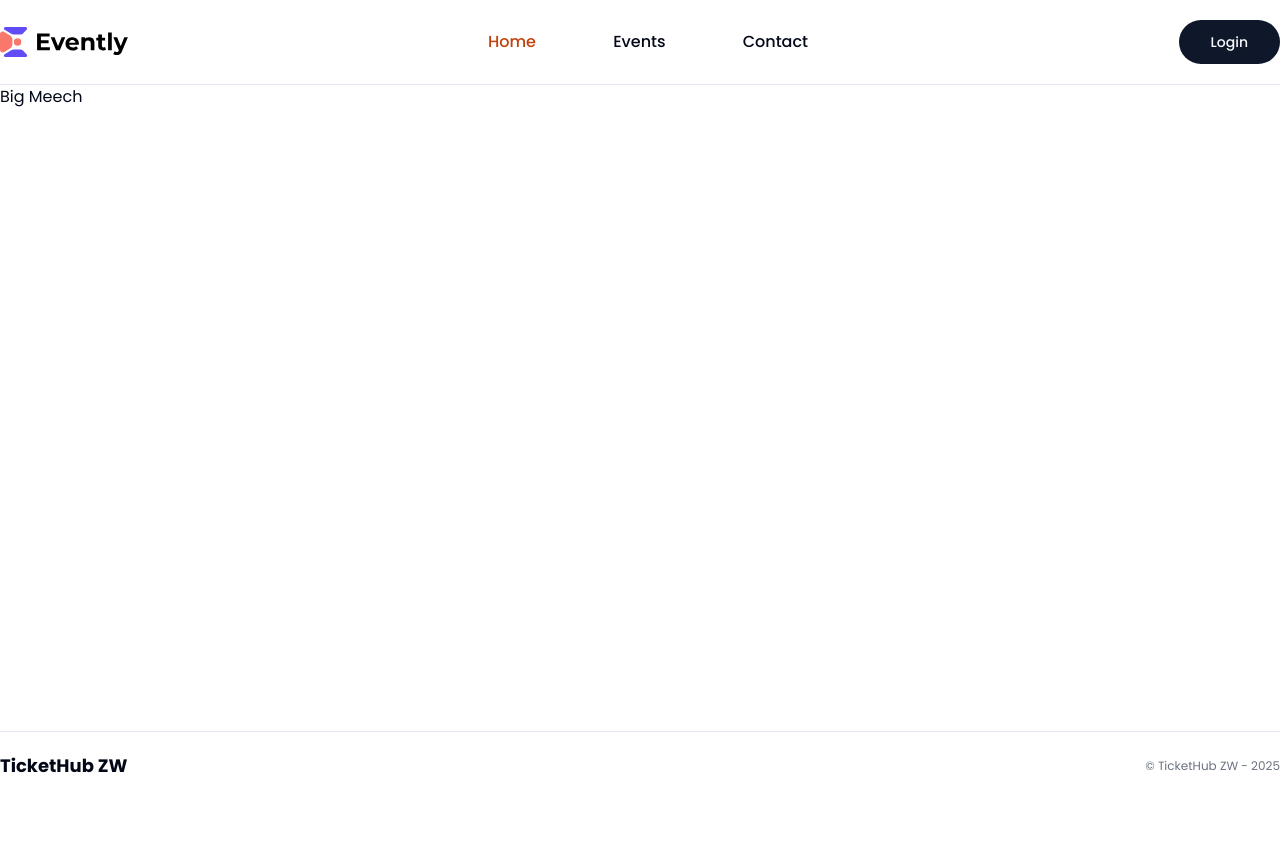
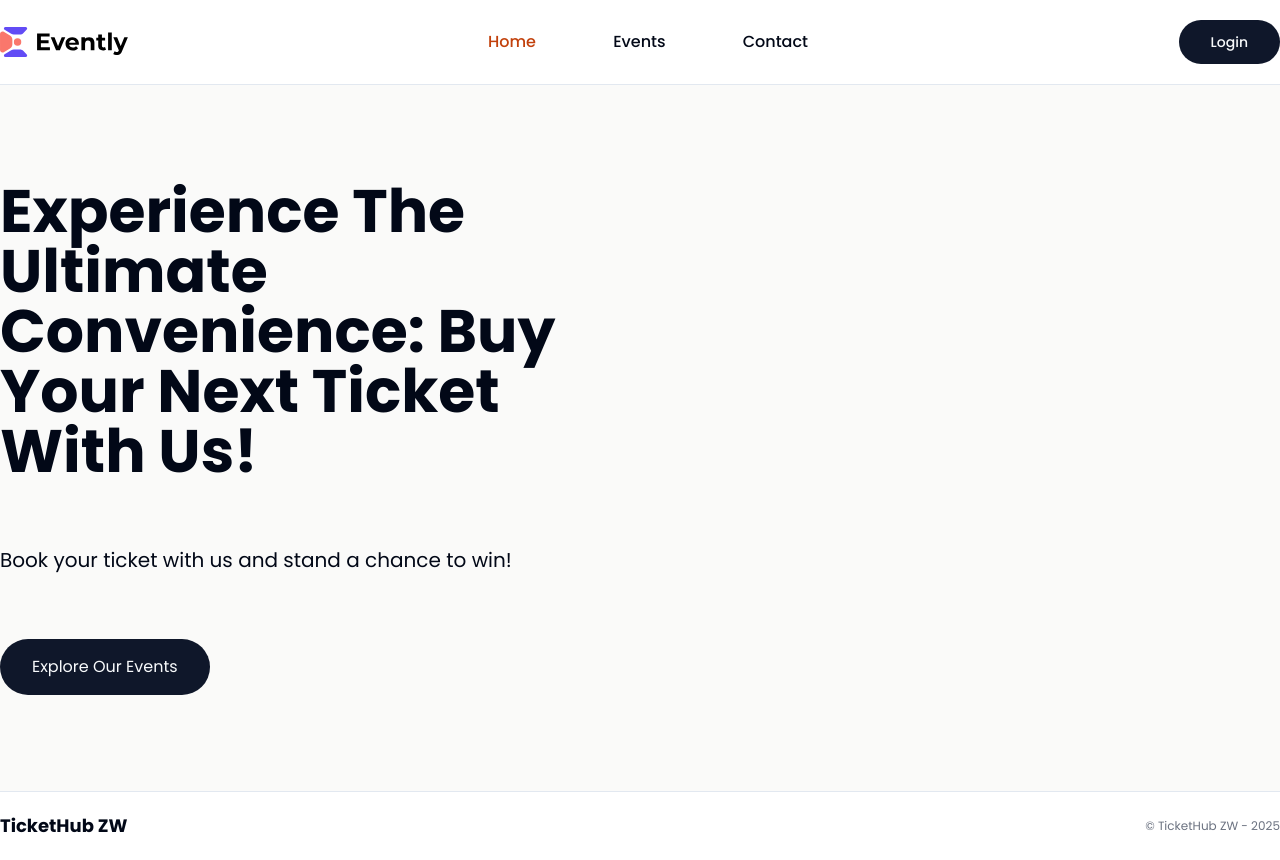
Before and after one commit to jaure-94/tickethub-website, a Next.js app: page / in a window 1280 px wide. Before the commit the page ends 800 px from the top, so only its background shows below. Built offline with nearby package versions, Linux system fonts and the light colour scheme; no server answers.

Commit message:
create hero section

```diff
--- /dev/null
+++ b/src/app/(root)/(components)/HomePage.tsx
@@ -0,0 +1,29 @@
+import { Button } from '@/components/ui/button'
+import Link from 'next/link'
+import { FC } from 'react'
+
+type Props = {}
+
+const HomePage: FC = (props: Props) => {
+  return (
+    <section className="bg-stone-50 wrapper py-10 md:py-16 lg:py-24">
+      <div className="grid grid-cols-1 gap-5 md:grid-cols-2 2xl:gap-0">
+        <div className="flex flex-col justify-center gap-10 md:gap-16">
+          <h1 className="text-3xl md:text-3xl lg:text-5xl xl:text-6xl font-bold leading-10 md:leading-normal lg:leading-normal">
+            Experience The Ultimate Convenience: Buy Your Next Ticket With Us!
+          </h1>
+          <p className="p-regular-20">
+            Book your ticket with us and stand a chance to win!
+          </p>
+          <Button size="lg" asChild className="rounded-full h-14 text-base font-normal leading-6 w-full sm:w-fit">
+            <Link href="#events">
+              Explore Our Events
+            </Link>
+          </Button>
+        </div>
+      </div>
+    </section>
+  )
+}
+
+export default HomePage
--- a/src/app/(root)/page.tsx
+++ b/src/app/(root)/page.tsx
@@ -1,10 +1,9 @@
-import { Button } from "@/components/ui/button";
-import Image from "next/image";
+import HomePage from "@/app/(root)/(components)/HomePage";
 
 export default function Home() {
   return (
     <>
-      <h1>Big Meech</h1>
+      <HomePage />
     </>
   );
 }
--- a/src/app/globals.css
+++ b/src/app/globals.css
@@ -68,8 +68,6 @@
 
 * {
   list-style: none;
-  padding: 0;
-  margin: 0;
   scroll-behavior: smooth;
 }
 
--- a/src/app/layout.tsx
+++ b/src/app/layout.tsx
@@ -6,7 +6,7 @@ import { ClerkProvider, SignedIn, SignedOut, SignIn } from "@clerk/nextjs";
 const kanit = Kanit({
   variable: "--font-kanit",
   subsets: ["latin"],
-  weight: ['400', '500', '600', '700']
+  weight: ['100', '300', '400', '500', '600', '700', '800', '900']
 });
 
 const pacifico = Pacifico({
--- /dev/null
+++ b/src/app/pages/contact/page.tsx
@@ -0,0 +1,11 @@
+import { FC } from 'react'
+
+type Props = {}
+
+const page: FC = (props: Props) => {
+  return (
+    <div>page</div>
+  )
+}
+
+export default page
--- /dev/null
+++ b/src/app/pages/events/page.tsx
@@ -0,0 +1,11 @@
+import { FC } from 'react'
+
+type Props = {}
+
+const page: FC = (props: Props) => {
+  return (
+    <div>page</div>
+  )
+}
+
+export default page
--- a/src/components/shared/MobileNav.tsx
+++ b/src/components/shared/MobileNav.tsx
@@ -22,16 +22,21 @@ const MobileNav: FC = (props: Props) => {
           <Image
             src={menu}
             alt="Menu Icon"
-            width={24}
-            height={24}
+            width={34}
+            height={34}
             className="cursor-pointer"
           />
         </SheetTrigger>
 
-        <SheetContent className="flex flex-col gap-6 bg-white md:hidden">
-          <h2 className="text-2xl font-bold">TH</h2>
-          <hr className="border border-gray-100" />
-          <NavItems />
+        <SheetContent className="bg-white md:hidden max-w-sm">
+          <div className="flex flex-col justify-between h-full">
+            <div className="flex flex-col gap-6">
+              <h2 className="text-2xl font-bold">TH</h2>
+              <hr className="border border-gray-100" />
+              <NavItems />
+            </div>
+            <p className="text-xs text-gray-500">&copy; TicketHub ZW - 2025</p>
+          </div>
         </SheetContent>
       </Sheet>
     </nav>
```
Also changed, not shown: 1 other file (tests, documents, lock files or other folders).
